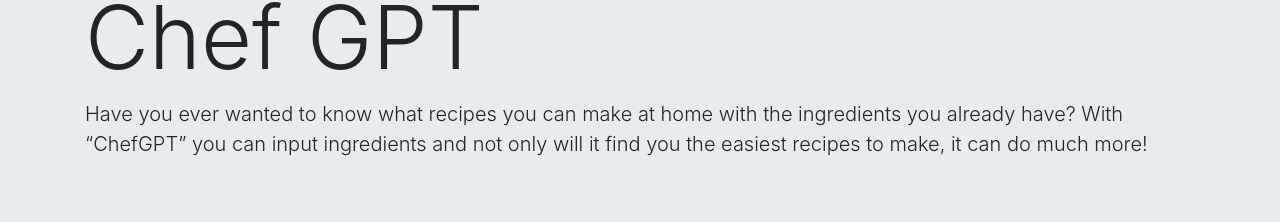
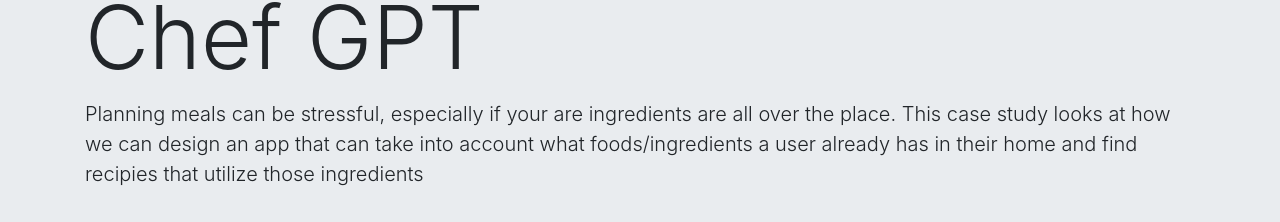
Before and after one commit to alekhsharma10/UX_UI_HW_20, a plain HTML site: page index.html in a window 1280 px wide. Shown: the part 578-800 px from the top of the page. Drawn offline with nearby package versions, Linux system fonts and the light colour scheme.

Commit message:
Update index.html

```diff
--- a/index.html
+++ b/index.html
@@ -31,7 +31,7 @@
             <div class="container">
                 <img src="images/chefGPTlogo.png">
               <h1 class="display-2">Chef GPT</h1>
-              <p class="lead">Have you ever wanted to know what recipes you can make at home with the ingredients you already have? With “ChefGPT” you can input ingredients and not only will it find you the easiest recipes to make, it can do much more!</p>
+              <p class="lead">Planning meals can be stressful, especially if your are ingredients are all over the place. This case study looks at how we can design an app that can take into account what foods/ingredients a user already has in their home and find recipies that utilize those ingredients</p>
             </div>
           </div>
             <!-------CARDS------->
```
